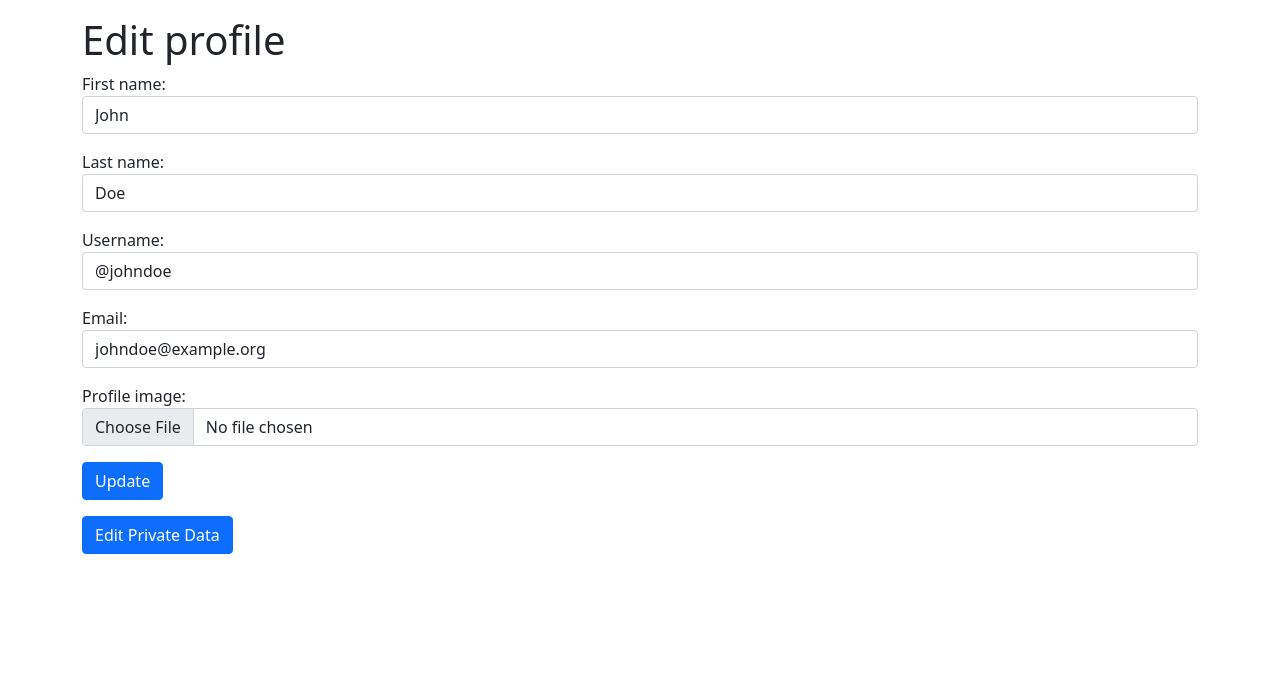
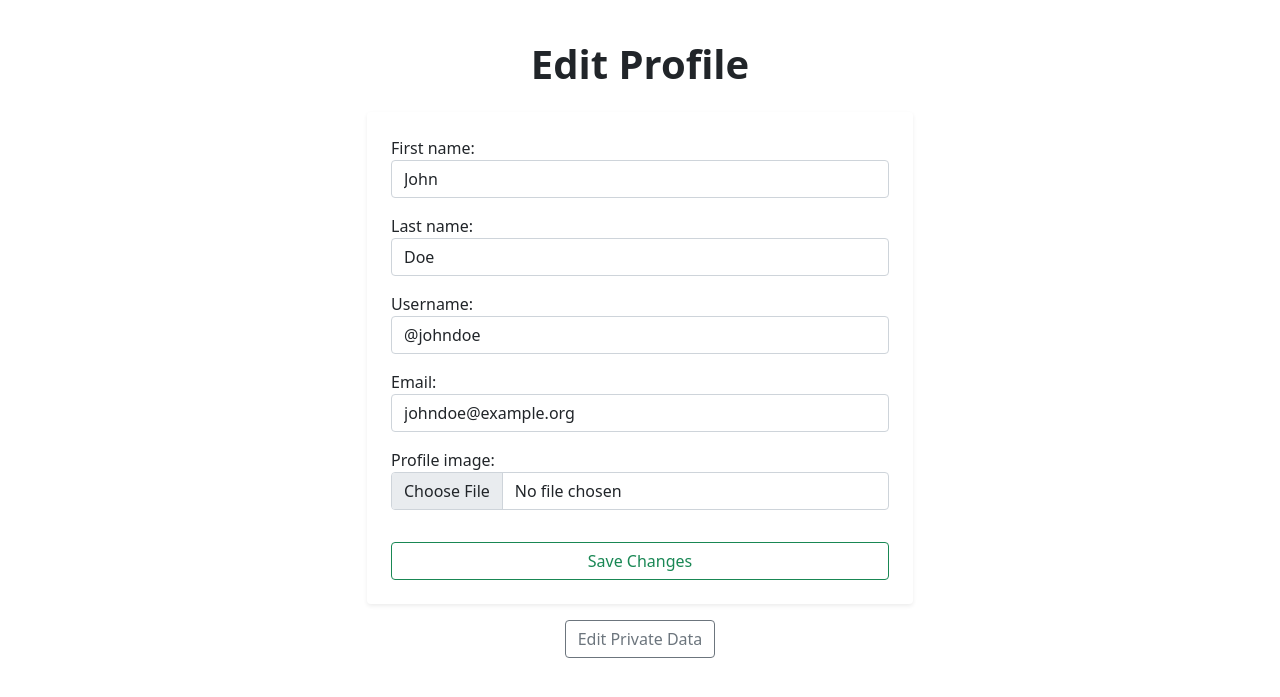
Before and after one commit to sweetsylk/juniper6, a Django app: page /profile/ in a window 1280 px wide. Shown: the part 56-753 px from the top of the page. Run offline with Django 5.2, Linux system fonts and the light colour scheme; a user stored in the database is signed in; some libraries are stand-ins or nearby versions.

Commit message:
Update profile and password page UI

```diff
--- a/recipes/models/__init__.py
+++ b/recipes/models/__init__.py
@@ -1,5 +1,3 @@
-from .user import *
-
 from .user import *
 from .recipe import Recipe, RecipeIngredient
-__all__ = ['User', 'Recipe']
+__all__ = ['User', 'Recipe', 'RecipeIngredient']
--- a/recipes/templates/profile.html
+++ b/recipes/templates/profile.html
@@ -1,21 +1,31 @@
 {% extends 'base_content.html' %}
+
 {% block content %}
+
 <div class="container">
-  <div class="row">
-    <div class="col-12">
-      <h1>Edit profile</h1>
+  <div class="row justify-content-center">
+    <div class="col-12 col-12 col-md-8 col-lg-6">
+
+      <h1 class="text-center mt-4 mb-4 fw-bold display-6">Edit Profile</h1>
+
+      <div class="shadow-sm p-4 rounded" style="background: #ffffff;">
+
       <form action="{% url 'profile' %}" method="post" enctype="multipart/form-data">
         {% csrf_token %}
         {% include 'partials/bootstrap_form.html' with form=form %}
 
-        <input type="submit" value="Update" class="btn btn-primary">
+        <button type="submit" class="btn btn-outline-success w-100 mt-3">
+          Save Changes
+        </button>
       </form>
 
     </div>
   </div>
-  <div class="row mt-3">
-    <div class="col-2">
-      <a class="btn btn-primary" href="{% url 'password' %}">Edit Private Data</a>
+  <div class="text-center mt-3">
+      <a class="btn btn-outline-secondary" href="{% url 'password' %}">
+      Edit Private Data
+      </a>
+      </div>
     </div>
   </div>
 </div>
```
Also changed, not shown: recipes/templates/password.html (+10 -4 lines), recipes/migrations/0007_recipeview.py (added).
